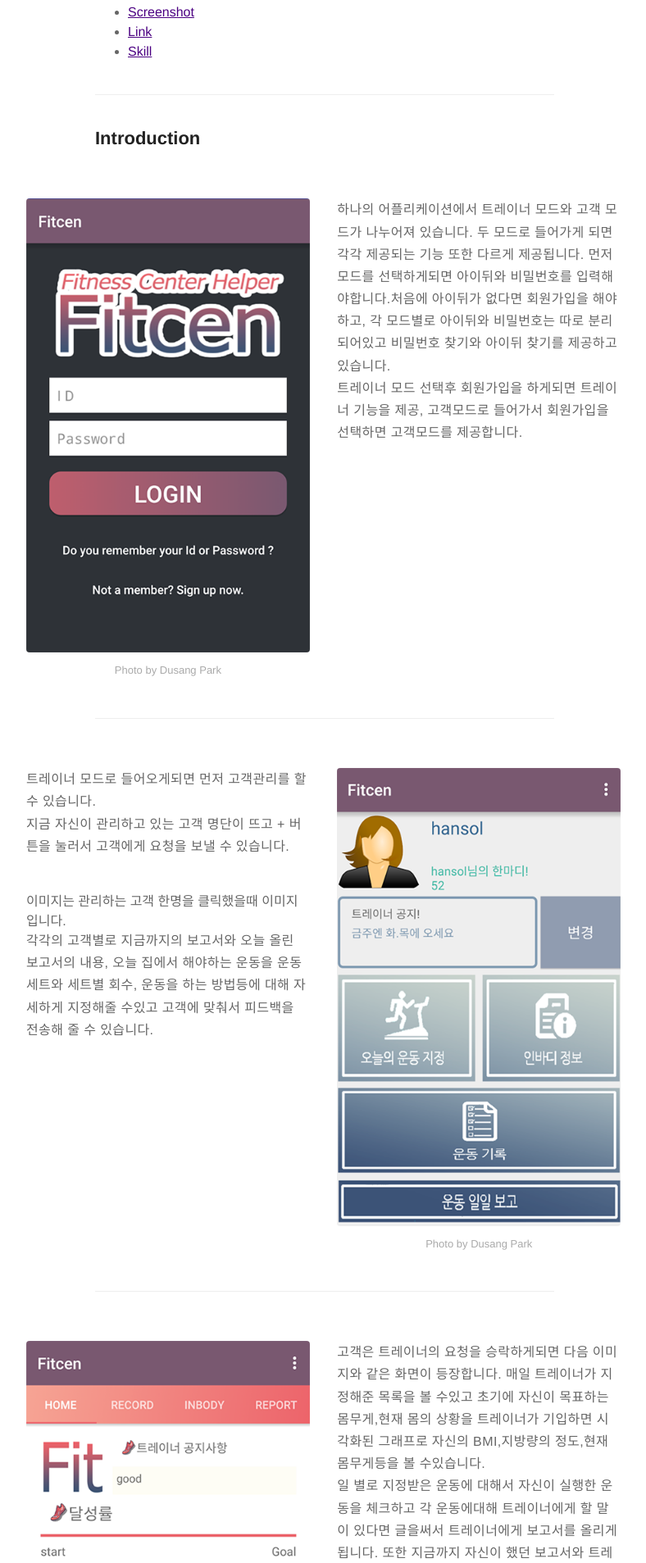
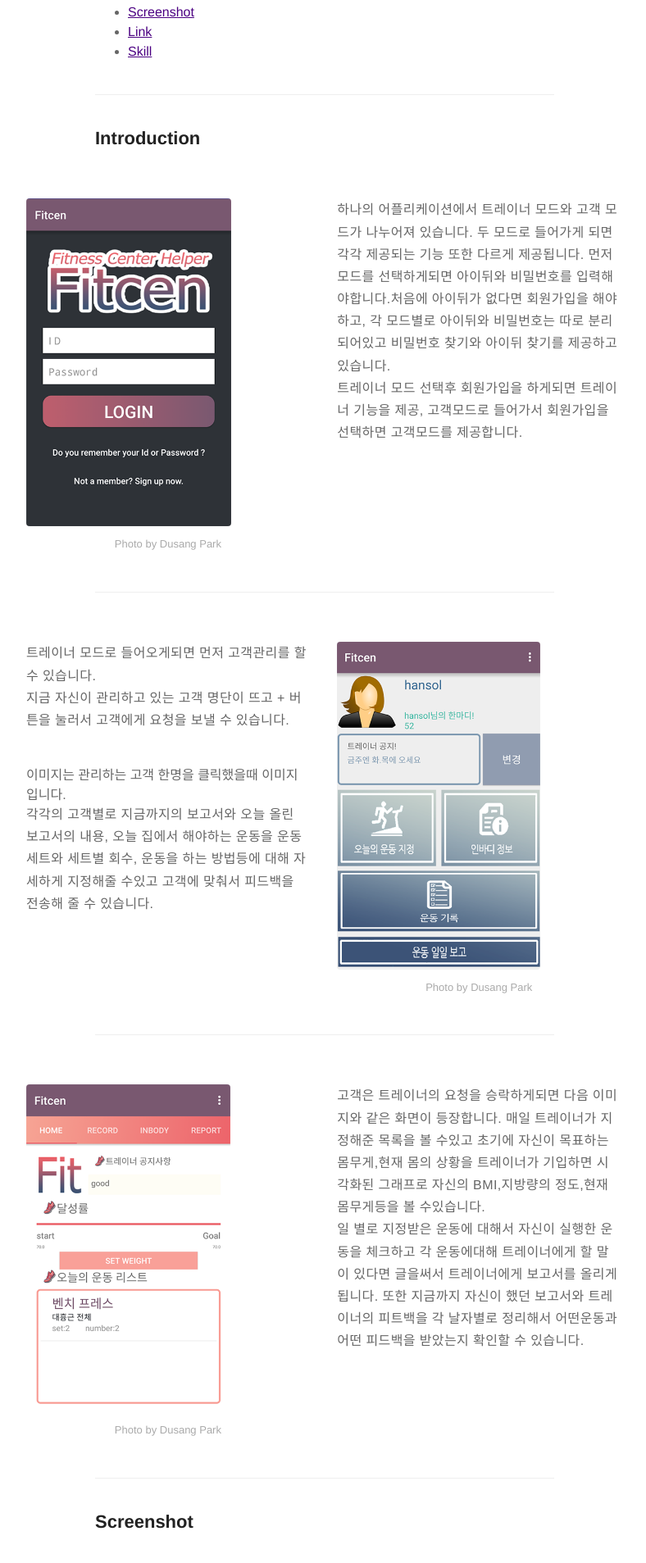
Before and after one commit to Parkdusang/blog, a Jekyll site: the page built from _posts/2017-04-05-Trainer assistant application.markdown, in a window 1280 px wide. Shown: the part 701-2608 px from the top of the page at 82% size, without its empty margins (244-1032 px from the left). Built offline with Jekyll 4.4.1, drawn with Linux system fonts in a browser that asks for light colours; emoji names are drawn with the system emoji font; comment, search, counter and statistics services are not loaded.

Commit message:
Add image and Add Project Trainer

```diff
--- a/_posts/2017-04-05-Trainer assistant application.markdown
+++ b/_posts/2017-04-05-Trainer assistant application.markdown
@@ -32,7 +32,7 @@
 
 <div class="side-by-side">
     <div class="toleft">
-        <img class="image" src="{{ site.url }}/{{ 'assets/images/3_2.png' }}" alt="Alt Text">
+        <img class="image" height="400"  src="{{ site.url }}/{{ 'assets/images/3_2.png' }}" alt="Alt Text">
         <figcaption class="caption">Photo by Dusang Park</figcaption>
     </div>
 
@@ -55,14 +55,14 @@
     </div>
 
     <div class="toright">
-        <img class="image" src="{{ site.url }}/{{ 'assets/images/3_3.png' }}" alt="Alt Text">
+        <img class="image" height="400" src="{{ site.url }}/{{ 'assets/images/3_3.png' }}" alt="Alt Text">
         <figcaption class="caption">Photo by Dusang Park</figcaption>
     </div>
 </div>
 ---
 <div class="side-by-side">
     <div class="toleft">
-        <img class="image" src="{{ site.url }}/{{ 'assets/images/3_4.png' }}" alt="Alt Text">
+        <img class="image" height="400" src="{{ site.url }}/{{ 'assets/images/3_4.png' }}" alt="Alt Text">
         <figcaption class="caption">Photo by Dusang Park</figcaption>
     </div>
 
@@ -80,12 +80,13 @@
 
 <div class="side-by-side">
     <div class="toleft">
-        <img class="image" src="{{ site.url }}/{{ 'assets/images/3_5.png' }}" alt="Alt Text">
+        <img class="image" height="400" src="{{ site.url }}/{{ 'assets/images/3_5.png' }}" alt="Alt Text">
         <figcaption class="caption">Daily Report(Customer)</figcaption>
     </div>
-
-    <img class="image" src="{{ site.url }}/{{ 'assets/images/3_6.png' }}" alt="Alt Text">
-    <figcaption class="caption">Assign Exercise</figcaption>
+    <div class="toright">
+        <img class="image" height="400" src="{{ site.url }}/{{ 'assets/images/3_6.png' }}" alt="Alt Text">
+        <figcaption class="caption">Assign Exercise</figcaption>
+    </div>
 </div>
 
 ---
```
